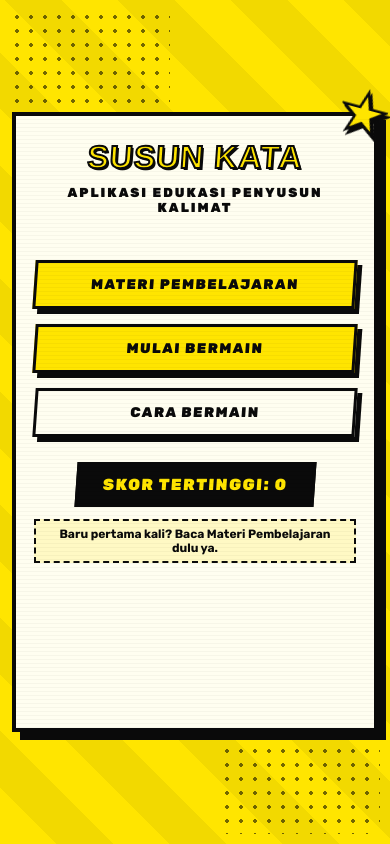
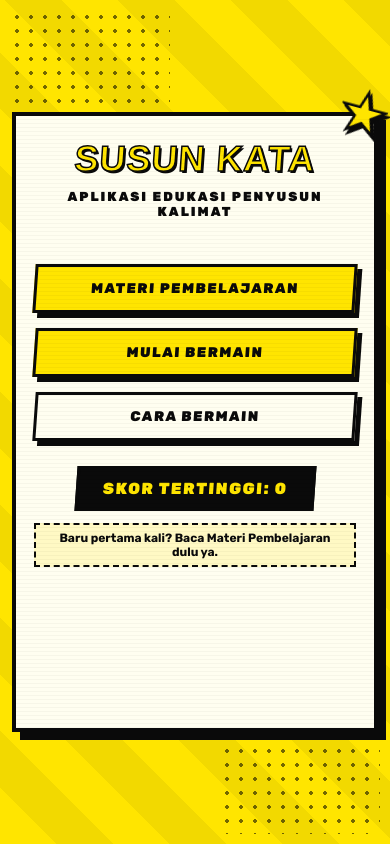
Before and after one commit to Yds72/Susun-Kata, a plain HTML site: page index.html in a window 390 px wide. Drawn offline with Linux system fonts and the light colour scheme.

Commit message:
Update style.css

```diff
--- a/style.css
+++ b/style.css
@@ -674,16 +674,18 @@ body::after {
     padding: 25px 18px;
   }
 
+  /* PERBAIKAN JUDUL UTAMA DI HP */
   .title {
-    font-size: 32px;
-    -webkit-text-stroke: 2px var(--p4-black);
-    text-shadow: 2px 2px 0 var(--p4-black);
-    letter-spacing: 1px;
+    font-size: 36px; /* Ukuran huruf disesuaikan */
+    -webkit-text-stroke: 1.5px var(--p4-black); /* Garis tepi hitam menipis */
+    text-shadow: 2px 2px 0 var(--p4-black); /* Bayangan lebih dekat, tidak menumpuk */
+    letter-spacing: 1px; /* Jarak antar huruf dirapatkan */
   }
 
+  /* PERBAIKAN JUDUL KECIL (Materi, Cara Bermain, Hasil) DI HP */
   .title-sm {
     font-size: 24px;
-    -webkit-text-stroke: 1px var(--p4-black);
+    -webkit-text-stroke: 1.5px var(--p4-black);
     text-shadow: 2px 2px 0 var(--p4-black);
     letter-spacing: 1px;
   }
```
